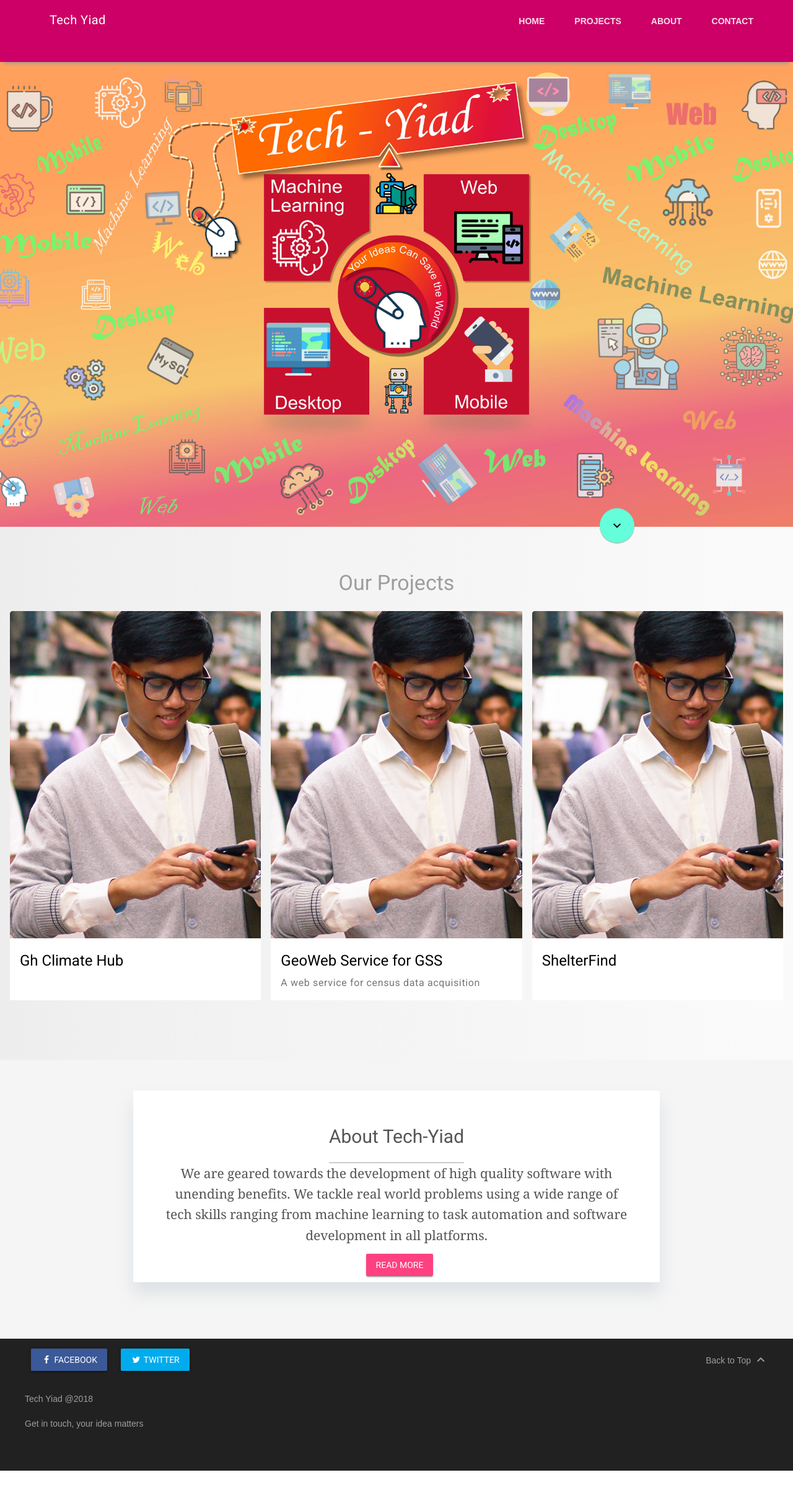
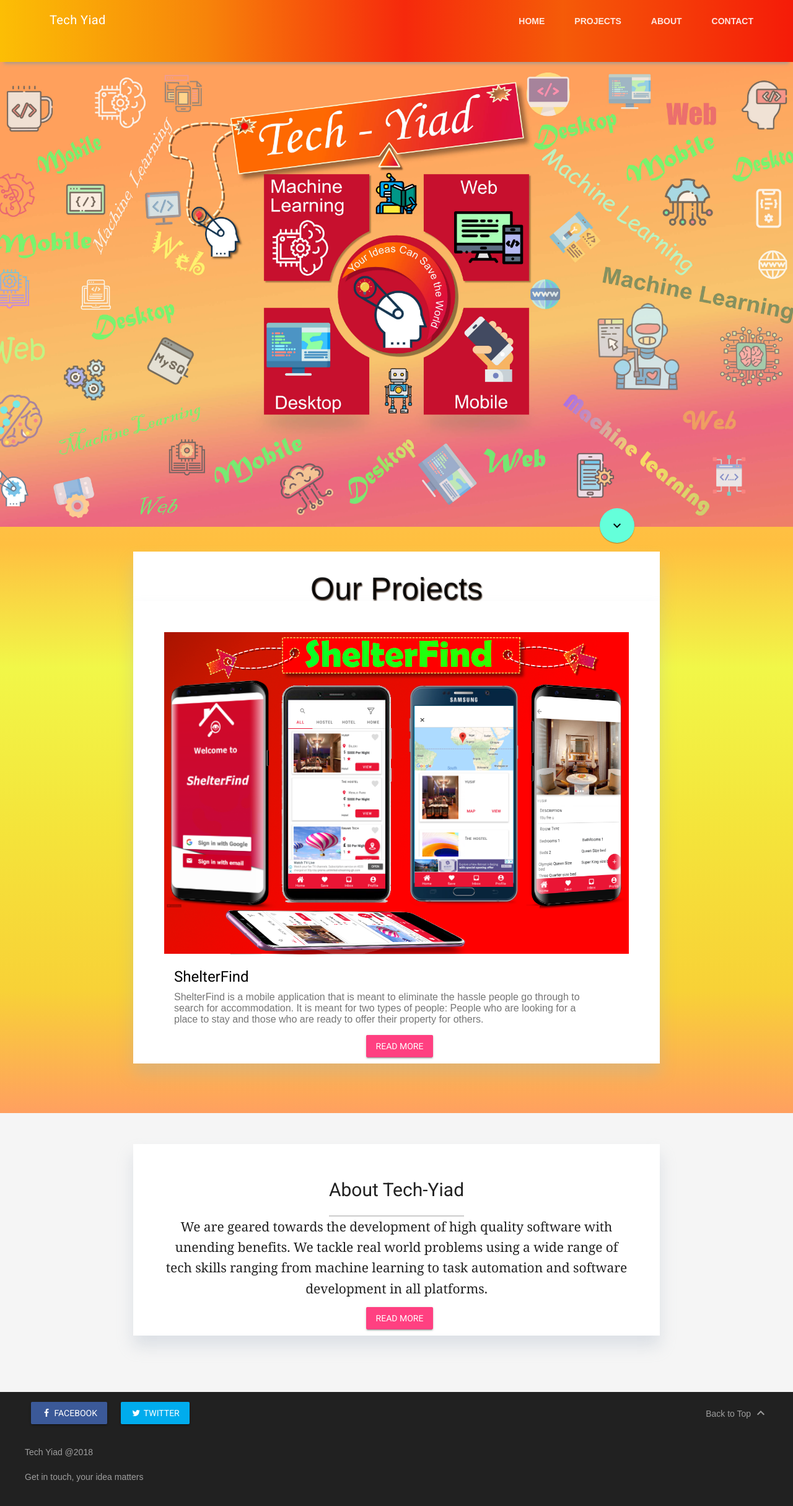
Before and after one commit to Tech-Yiad/tech-yiad, a Jekyll site: the page built from index.html, in a window 1280 px wide. Shown: the top 2430 px of the page at 62% size. Built offline with Jekyll 4.4.1, drawn with Linux system fonts in a browser that asks for light colours; nearby versions of some CDN libraries.

Commit message:
Some more touches

```diff
--- a/Contact.html
+++ b/Contact.html
@@ -141,7 +141,6 @@
                         Twitter
                     </a>
                     &nbsp;
-
                 </div>
                 <div class="mdl-mega-footer--right-section">
                     <a class="mdl-typography--font-light" href="#top">
--- a/index.html
+++ b/index.html
@@ -65,56 +65,34 @@
           </a>
         </div>
 
-        <div class="android-screen-section mdl-typography--text-center">
+        <div class="sheterFind-wear mdl-typography--text-center">
           <a name="screens"></a>
-          <div class="mdl-typography--display-1-color-contrast projects-title">Our Projects</div>
-              <div class="mdl-grid">
-                <div class="mdl-cell mdl-cell--4-col mdl-card">
-                  <a class="our-projects" href="">
+          <div class="projects-title about-techYiad">Our Projects</div>
+          <div class="about-techYiad">
+
+            <a class="our-projects" href="Projects/shelterfind.html">
               <div class="mdl-card__media">
-                      <img class="card-image" src="images/more-from-1.png">
-                    </div>
-                    <div class="mdl-card__title">
-                      <h4 class="mdl-card__title-text">Gh Climate Hub</h4>
-                    </div>
-                    <div class="mdl-card__supporting-text">
-                      <span class="mdl-typography--font-light mdl-typography--subhead"></span>
-                    </div>
-                  </a>
-
-
-                </div>
-
-                <div class="mdl-cell mdl-cell--4-col mdl-card">
-                  <a class="our-projects" href="">
-                    <div class="mdl-card__media">
-                      <img src="images/more-from-1.png">
-                    </div>
-                    <div class="mdl-card__title">
-                      <h4 class="mdl-card__title-text">GeoWeb Service for GSS</h4>
-                    </div>
-                    <div class="mdl-card__supporting-text">
-                      <span class="mdl-typography--font-light mdl-typography--subhead">A web service for census data acquisition</span>
-                    </div>
-                  </a>
-                </div>
-
-                <div class="mdl-cell mdl-cell--4-col mdl-card">
-                  <a class="our-projects" href="">
-                    <div class="mdl-card__media">
-                      <img src="images/more-from-1.png">
+                <img class="card-image" style="width: 100%; height: auto" src="images/ShelterFind.png">
               </div>
               <div class="mdl-card__title">
                 <h4 class="mdl-card__title-text">ShelterFind</h4>
               </div>
-                    <div class="mdl-card__supporting-text">
-                      <span class="mdl-typography--font-light mdl-typography--subhead"></span>
+              <div class="mdl-card__supporting-text" style="font-size: 16px">
+                ShelterFind is a mobile application that is meant to eliminate the hassle people go through to search for accommodation.
+                It is meant for two types of people: People who are looking for a place to stay and those
+                who are ready to offer their property for others.
               </div>
+
+              <a href="Projects/shelterfind.html" title="Read about ShelterFind" class="mdl-button mdl-js-button mdl-button--raised mdl-button--accent  mdl-js-ripple-effect shelterfind-read-more" style=" color: white">
+                Read more
+              </a>
+
             </a>
 
           </div>
 
-          </div>
+
+
         </div>
 
         <div class="android-wear-section">
--- a/styles.css
+++ b/styles.css
@@ -19,7 +19,7 @@
   font-family: 'Montserrat', sans-serif;
 }
 html{
-  color: #545454;
+  /*color: #545454;*/
   font-family: 'Montserrat', sans-serif;
 }
 
@@ -29,12 +29,12 @@
 }
 
 ::-moz-selection {
-  background-color: #CC0066;
+  background-color: #ea1535;
   color: #fff;
 }
 
 ::selection {
-  background-color: #CC0066;
+  background-color: #ea1535;
   color: #fff;
 }
 
@@ -80,8 +80,29 @@
 
 .android-header {
   overflow: visible;
-  background-color: #CC0066;
+  /*background-color: #ea1535;*/
 
+
+  background: rgba(252,190,5,1);
+  background: -moz-linear-gradient(left, rgba(252,190,5,1) 0%, rgba(247,132,10,1) 26%, rgba(246,41,12,1) 51%, rgba(245,91,8,1) 71%, rgba(245,27,8,1) 100%);
+  background: -webkit-gradient(left top, right top, color-stop(0%, rgba(252,190,5,1)), color-stop(26%, rgba(247,132,10,1)), color-stop(51%, rgba(246,41,12,1)), color-stop(71%, rgba(245,91,8,1)), color-stop(100%, rgba(245,27,8,1)));
+  background: -webkit-linear-gradient(left, rgba(252,190,5,1) 0%, rgba(247,132,10,1) 26%, rgba(246,41,12,1) 51%, rgba(245,91,8,1) 71%, rgba(245,27,8,1) 100%);
+  background: -o-linear-gradient(left, rgba(252,190,5,1) 0%, rgba(247,132,10,1) 26%, rgba(246,41,12,1) 51%, rgba(245,91,8,1) 71%, rgba(245,27,8,1) 100%);
+  background: -ms-linear-gradient(left, rgba(252,190,5,1) 0%, rgba(247,132,10,1) 26%, rgba(246,41,12,1) 51%, rgba(245,91,8,1) 71%, rgba(245,27,8,1) 100%);
+  background: linear-gradient(to right, rgba(252,190,5,1) 0%, rgba(247,132,10,1) 26%, rgba(246,41,12,1) 51%, rgba(245,91,8,1) 71%, rgba(245,27,8,1) 100%);
+  filter: progid:DXImageTransform.Microsoft.gradient( startColorstr='#fcbe05', endColorstr='#f51b08', GradientType=1 );
+
+}
+
+.shelterfind-read-more{
+  /*background: rgba(252,190,5,1);*/
+  /*background: -moz-linear-gradient(left, rgba(252,190,5,1) 0%, rgba(247,132,10,1) 26%, rgba(246,41,12,1) 51%, rgba(245,91,8,1) 71%, rgba(245,27,8,1) 100%);*/
+  /*background: -webkit-gradient(left top, right top, color-stop(0%, rgba(252,190,5,1)), color-stop(26%, rgba(247,132,10,1)), color-stop(51%, rgba(246,41,12,1)), color-stop(71%, rgba(245,91,8,1)), color-stop(100%, rgba(245,27,8,1)));*/
+  /*background: -webkit-linear-gradient(left, rgba(252,190,5,1) 0%, rgba(247,132,10,1) 26%, rgba(246,41,12,1) 51%, rgba(245,91,8,1) 71%, rgba(245,27,8,1) 100%);*/
+  /*background: -o-linear-gradient(left, rgba(252,190,5,1) 0%, rgba(247,132,10,1) 26%, rgba(246,41,12,1) 51%, rgba(245,91,8,1) 71%, rgba(245,27,8,1) 100%);*/
+  /*background: -ms-linear-gradient(left, rgba(252,190,5,1) 0%, rgba(247,132,10,1) 26%, rgba(246,41,12,1) 51%, rgba(245,91,8,1) 71%, rgba(245,27,8,1) 100%);*/
+  /*background: linear-gradient(to right, rgba(252,190,5,1) 0%, rgba(247,132,10,1) 26%, rgba(246,41,12,1) 51%, rgba(245,91,8,1) 71%, rgba(245,27,8,1) 100%);*/
+  /*filter: progid:DXImageTransform.Microsoft.gradient( startColorstr='#fcbe05', endColorstr='#f51b08', GradientType=1 );*/
 }
 
   .android-header .material-icons {
@@ -174,12 +195,12 @@
 
 
 .android-drawer span.mdl-navigation__link.mdl-navigation__link {
-    color: #CC0066;
+    color: #ea1535;
   }
 
   .android-drawer .mdl-layout-title {
     position: relative;
-    background: #CC0066;
+    background: #ea1535;
     height: 160px;
     color: white;
     font-weight: bold;
@@ -208,9 +229,24 @@
 }
 
 .projects-title{
-  padding-top: 10px;
-  padding-bottom: 10px;
+  padding-top: 4px;
+  padding-bottom: 21px;
+  text-decoration: #121719;
+  text-shadow: 1px 2px 2px #3D2B1F;
+  font-size: 50px;
+
 }
+/*.shelterFind{*/
+  /*width: 540px;*/
+  /*height: auto;*/
+/*}*/
+
+/*@media screen and (max-width: 799px) {*/
+  /*.shelterFind{*/
+    /*width: 50%;*/
+  /*}*/
+/*}*/
+
 .someText{
   float: left;
   padding-left: 60px;
@@ -244,18 +280,36 @@
     font-weight: 300;
   }
 
+.sheterFind-wear {
+  position: relative;
+  padding-top: 40px;
+  padding-bottom: 80px;
+  background: rgba(255,173,10,0.77);
+  background: -moz-linear-gradient(top, rgba(255,173,10,0.77) 0%, rgba(255,173,10,0.78) 3%, rgba(238,245,32,0.82) 24%, rgba(243,224,31,0.88) 52%, rgba(247,204,30,0.89) 79%, rgba(255,148,76,0.89) 100%);
+  background: -webkit-gradient(left top, left bottom, color-stop(0%, rgba(255,173,10,0.77)), color-stop(3%, rgba(255,173,10,0.78)), color-stop(24%, rgba(238,245,32,0.82)), color-stop(52%, rgba(243,224,31,0.88)), color-stop(79%, rgba(247,204,30,0.89)), color-stop(100%, rgba(255,148,76,0.89)));
+  background: -webkit-linear-gradient(top, rgba(255,173,10,0.77) 0%, rgba(255,173,10,0.78) 3%, rgba(238,245,32,0.82) 24%, rgba(243,224,31,0.88) 52%, rgba(247,204,30,0.89) 79%, rgba(255,148,76,0.89) 100%);
+  background: -o-linear-gradient(top, rgba(255,173,10,0.77) 0%, rgba(255,173,10,0.78) 3%, rgba(238,245,32,0.82) 24%, rgba(243,224,31,0.88) 52%, rgba(247,204,30,0.89) 79%, rgba(255,148,76,0.89) 100%);
+  background: -ms-linear-gradient(top, rgba(255,173,10,0.77) 0%, rgba(255,173,10,0.78) 3%, rgba(238,245,32,0.82) 24%, rgba(243,224,31,0.88) 52%, rgba(247,204,30,0.89) 79%, rgba(255,148,76,0.89) 100%);
+  background: linear-gradient(to bottom, rgba(255,173,10,0.77) 0%, rgba(255,173,10,0.78) 3%, rgba(238,245,32,0.82) 24%, rgba(243,224,31,0.88) 52%, rgba(247,204,30,0.89) 79%, rgba(255,148,76,0.89) 100%);
+  filter: progid:DXImageTransform.Microsoft.gradient( startColorstr='#ffad0a', endColorstr='#ff944c', GradientType=0 );
+}
 .android-screen-section {
   position: relative;
-  padding-top: 60px;
+  padding-top: 40px;
   padding-bottom: 80px;
-  background: rgba(237,237,237,1);
-  background: -moz-linear-gradient(left, rgba(237,237,237,1) 0%, rgba(240,240,240,1) 11%, rgba(250,250,250,1) 95%, rgba(250,250,250,1) 100%);
-  /*background: -webkit-gradient(left top, right top, color-stop(0%, rgba(237,237,237,1)), color-stop(11%, rgba(240,240,240,1)), color-stop(95%, rgba(250,250,250,1)), color-stop(100%, rgba(250,250,250,1)));*/
-  background: -webkit-linear-gradient(left, rgba(237,237,237,1) 0%, rgba(240,240,240,1) 11%, rgba(250,250,250,1) 95%, rgba(250,250,250,1) 100%);
-  background: -o-linear-gradient(left, rgba(237,237,237,1) 0%, rgba(240,240,240,1) 11%, rgba(250,250,250,1) 95%, rgba(250,250,250,1) 100%);
-  background: -ms-linear-gradient(left, rgba(237,237,237,1) 0%, rgba(240,240,240,1) 11%, rgba(250,250,250,1) 95%, rgba(250,250,250,1) 100%);
-  background: linear-gradient(to right, rgba(237,237,237,1) 0%, rgba(240,240,240,1) 11%, rgba(250,250,250,1) 95%, rgba(250,250,250,1) 100%);
-  filter: progid:DXImageTransform.Microsoft.gradient( startColorstr='#ededed', endColorstr='#fafafa', GradientType=1 );
+  background: rgba(226,226,226,1);
+  background: -moz-linear-gradient(top, rgba(226,226,226,1) 0%, rgba(226,226,226,1) 7%, rgba(219,219,219,1) 27%, rgba(209,209,209,1) 63%, rgba(254,254,254,1) 100%);
+  background: -webkit-gradient(left top, left bottom, color-stop(0%, rgba(226,226,226,1)), color-stop(7%, rgba(226,226,226,1)), color-stop(27%, rgba(219,219,219,1)), color-stop(63%, rgba(209,209,209,1)), color-stop(100%, rgba(254,254,254,1)));
+  background: -webkit-linear-gradient(top, rgba(226,226,226,1) 0%, rgba(226,226,226,1) 7%, rgba(219,219,219,1) 27%, rgba(209,209,209,1) 63%, rgba(254,254,254,1) 100%);
+  background: -o-linear-gradient(top, rgba(226,226,226,1) 0%, rgba(226,226,226,1) 7%, rgba(219,219,219,1) 27%, rgba(209,209,209,1) 63%, rgba(254,254,254,1) 100%);
+  background: -ms-linear-gradient(top, rgba(226,226,226,1) 0%, rgba(226,226,226,1) 7%, rgba(219,219,219,1) 27%, rgba(209,209,209,1) 63%, rgba(254,254,254,1) 100%);
+  background: linear-gradient(to bottom, rgba(226,226,226,1) 0%, rgba(226,226,226,1) 7%, rgba(219,219,219,1) 27%, rgba(209,209,209,1) 63%, rgba(254,254,254,1) 100%);
+  filter: progid:DXImageTransform.Microsoft.gradient( startColorstr='#e2e2e2', endColorstr='#fefefe', GradientType=0 );
+}
+
+.ShelterFind-banner{
+  width: 100%;
+  height: auto;
 }
 
 
@@ -389,6 +443,47 @@
 
 }
 
+/*ShelterFind intro text*/
+.shelterFind-intro {
+  display: table;
+  margin-bottom: 70px;
+
+}
+
+.shelterFind-intro-icon {
+  display: table-cell;
+  vertical-align: top;
+}
+.shelterFind-intro-text {
+  height: 1px;
+  padding-right: 10px;
+  width: 465px;
+  vertical-align: center;
+}
+.shelterFind-intro-text1{
+  display: table;
+  width: 100%;
+  height: 100%;
+}
+.shelterFind-intro-textName{
+  display: table-row;
+}
+
+.shelterFind-intro-textName h1{
+  color: #212121;
+  font-size: 30px;
+  font-weight: 300;
+  line-height: 35px;
+  margin: 25px 0 10px 0;
+  text-align: left;
+
+}
+
+.shelterFind-intro-icon-container {
+  margin: 25px 25px 0 25px;
+}
+
+
 .about-techYiad{
   position: relative;
   width: 880px;
@@ -401,6 +496,16 @@
   padding: 50px;
   padding-bottom: 10px;
 }
+.shelterfind-banner-container{
+  position: relative;
+  width: 950px;
+  margin-left: auto;
+  margin-right: auto;
+  text-align: center;
+  z-index: 5;
+
+}
+
 
 .contacts span{
   --x-height-multiplier: 0.375;
@@ -445,6 +550,14 @@
     box-shadow: rgba(163, 177, 191, 0.3) 0px 17px 24px;
     z-index: 5;
   }
+  .shelterfind-banner-container{
+    position: center;
+    width: 280px;
+    margin-left: auto;
+    margin-right: auto;
+    text-align: center;
+    z-index: 5;
+  }
 
   .about-techYiad-text{
     --x-height-multiplier: 0.375;
@@ -475,6 +588,15 @@
     box-shadow: rgba(163, 177, 191, 0.3) 0px 17px 24px;
     z-index: 5;
   }
+  .shelterfind-banner-container{
+    position: center;
+    width: 400px;
+    margin-left: auto;
+    margin-right: auto;
+    text-align: center;
+    z-index: 5;
+
+  }
   .android-wear-section{
     height: 400px;
   }
@@ -491,6 +613,15 @@
     box-shadow: rgba(163, 177, 191, 0.3) 0px 17px 24px;
     z-index: 5;
   }
+  .shelterfind-banner-container{
+    position: center;
+    width: 750px;
+    margin-left: auto;
+    margin-right: auto;
+    text-align: center;
+    z-index: 5;
+  }
+
   .android-wear-section{
     height: 400px;
   }
@@ -703,8 +834,8 @@
 
 }
 .about-SF-images{
-  padding-top: 20px;
-  border: 4px solid #CC0066;
+  padding-top: 0px;
+  border: 2px solid white;
 }
 
 /*hr {*/
```
Also changed, not shown: Projects.html (+19 -18 lines), Projects/shelterfind.html (+127 -56 lines), images/New_BannerFinal.png (deleted), images/ShelterFind.png (added), images/ShelterFindDesign.png (added), images/ShelterFindIcon.png (added), images/background6.png (deleted), images/iconNew2.png (deleted), images/more-from-1.png (deleted), images/port01.jpg (deleted). Lines whose indentation alone changed are shown as unchanged.
